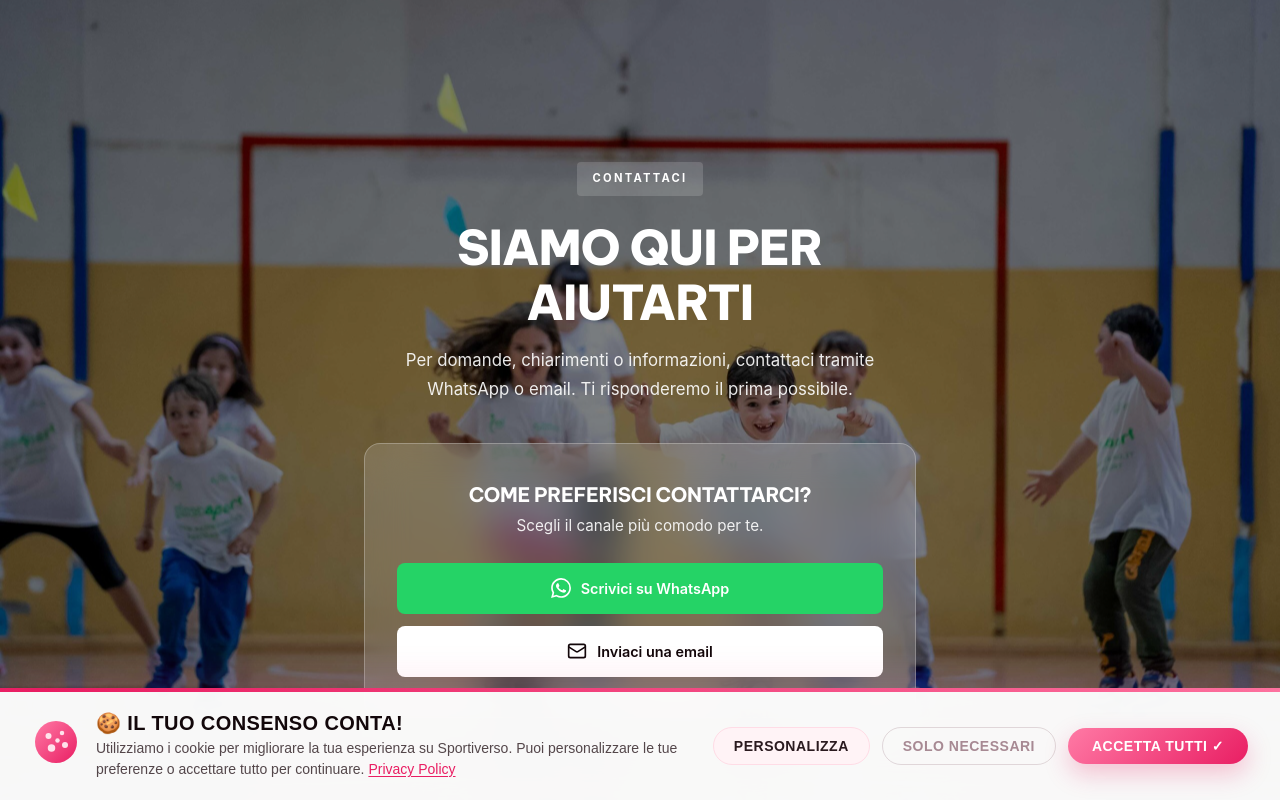
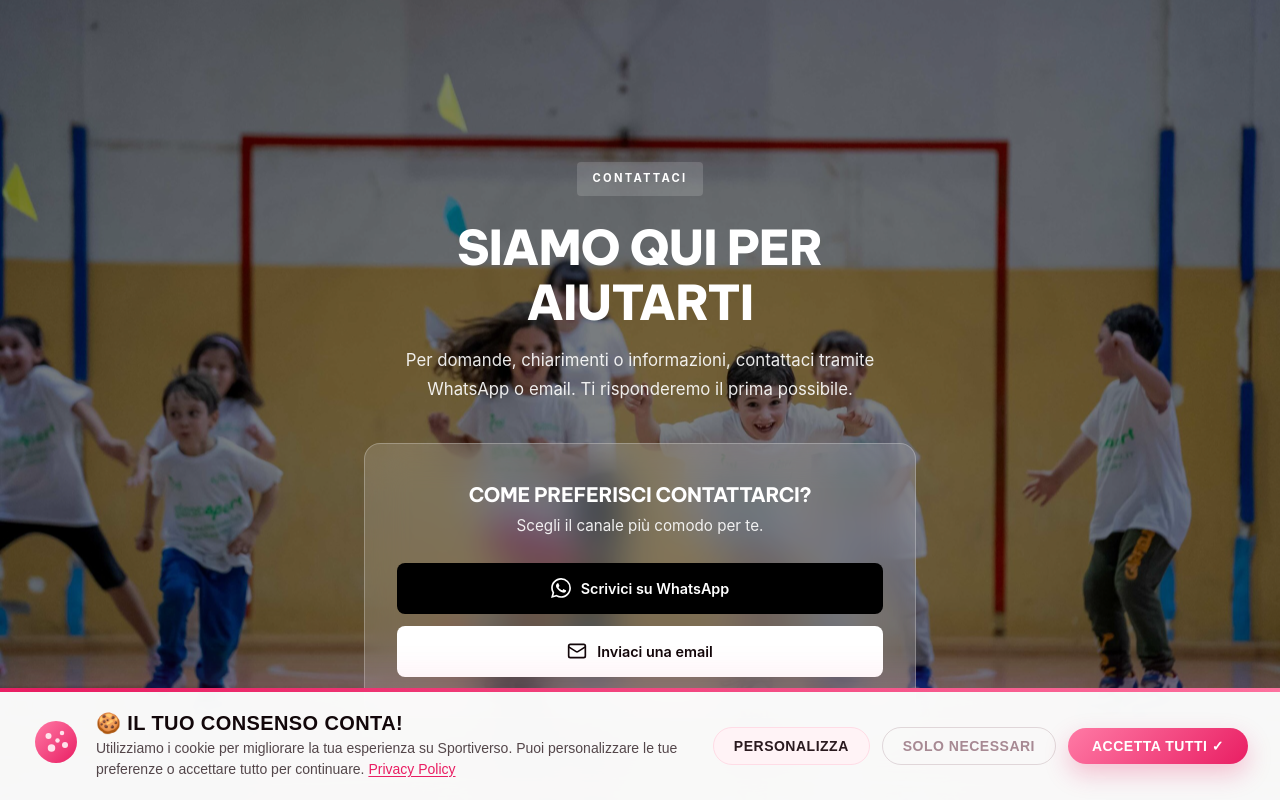
Before and after one commit to GianScala/sportiverso, a Next.js app: page /contatti in a window 1280 px wide. Shown: the top 800 px of the page. Built offline with nearby package versions, Linux system fonts and the light colour scheme.

Commit message:
updated files New

```diff
--- a/app/contatti/contattaci.module.css
+++ b/app/contatti/contattaci.module.css
@@ -110,7 +110,7 @@
 }
 
 .btnWhatsapp {
-  background: #25D366;
+  background: #000000;
   color: white;
 }
 
```
